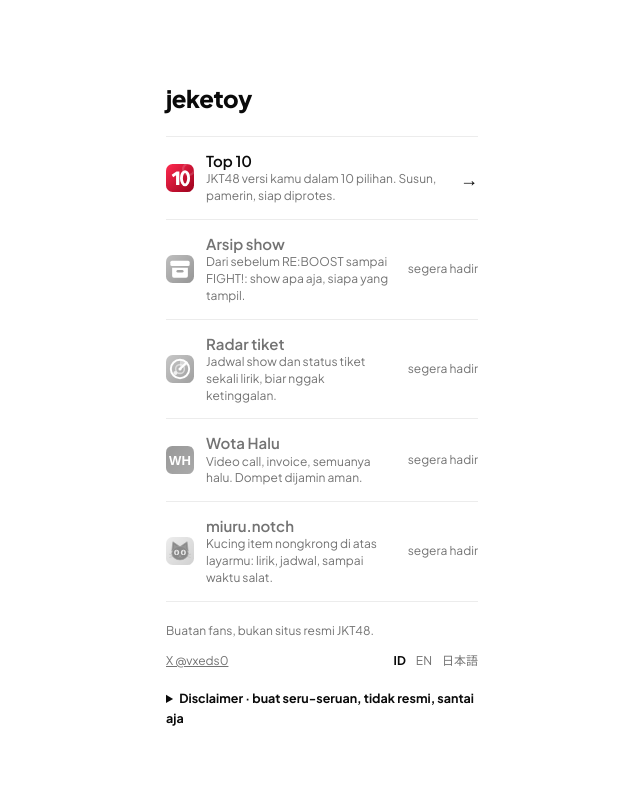
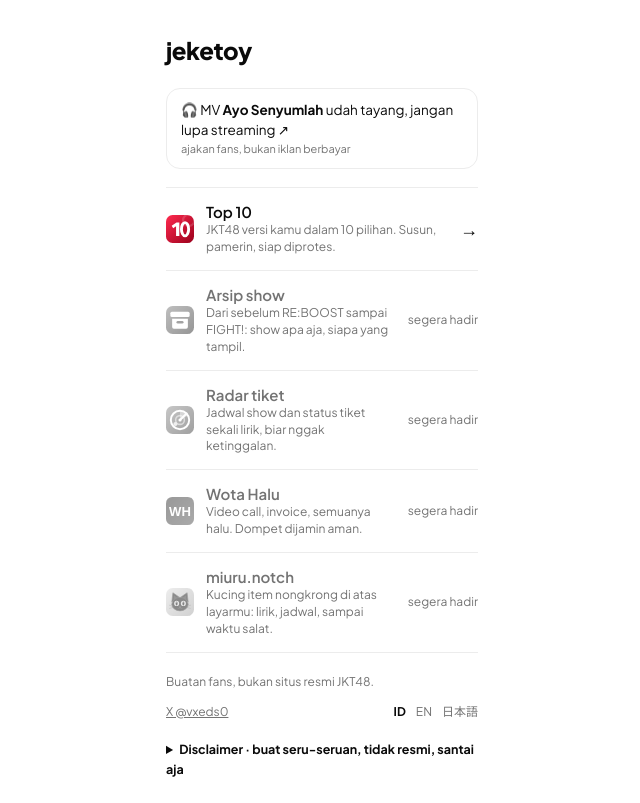
Before and after one commit to miuruuu/jeketoy-home, a plain HTML site: page index.html in a window 1280 px wide. Shown: the whole page, without its empty margins (318-958 px from the left). Drawn offline with Linux system fonts and the light colour scheme.

Commit message:
Ajakan streaming MV Ayo Senyumlah
Co-Authored-By: Claude Sonnet 5.5 <noreply@anthropic.com>

```diff
--- a/index.html
+++ b/index.html
@@ -24,6 +24,7 @@ main{max-width:360px;min-height:100vh;min-height:100dvh;margin:0 auto;padding:32
 h1{font-size:24px;font-weight:800;letter-spacing:-.02em;margin-bottom:20px}
 .baris{display:flex;align-items:center;gap:12px;padding:14px 0;border-top:1px solid var(--line);color:inherit;text-decoration:none}
 nav{border-bottom:1px solid var(--line)}
+.single{display:block;margin:0 0 18px;padding:11px 14px;border:1px solid var(--line);border-radius:14px;color:inherit;text-decoration:none;font-size:13.5px;line-height:1.45}.single small{display:block;font-size:11px;color:var(--mute);margin-top:2px}.single:hover{border-color:var(--ink)}
 .baris img{width:28px;height:28px;flex:none}
 .baris div{flex:1;min-width:0}
 .baris b{display:block;font-weight:600;line-height:1.35}
@@ -45,6 +46,7 @@ footer a{color:inherit}
 <body>
 <main>
   <h1>jeketoy</h1>
+  <a class="single" id="single" href="https://youtu.be/U1BDaJkCRKQ" target="_blank" rel="noopener noreferrer"><span>🎧 MV <b>Ayo Senyumlah</b> udah tayang, jangan lupa streaming ↗</span><small>ajakan fans, bukan iklan berbayar</small></a>
   <nav>
     <a class="baris" href="https://topjkt48.jeketoy.lol/"><img src="ikon/top10.svg" alt="" width="28" height="28"><div><b data-t="top">Top 10</b><small data-t="top.d">JKT48 versi kamu dalam 10 pilihan. Susun, pamerin, siap diprotes.</small></div><em aria-hidden="true">→</em></a>
     <div class="baris nanti"><img src="ikon/arsip.svg" alt="" width="28" height="28"><div><b data-t="arsip">Arsip show</b><small data-t="arsip.d">Dari sebelum RE:BOOST sampai FIGHT!: show apa aja, siapa yang tampil.</small></div><em data-t="nanti">segera hadir</em></div>
@@ -73,9 +75,11 @@ footer a{color:inherit}
     en:'<details class="disc"><summary>Disclaimer · just for fun, unofficial, don’t take it too seriously</summary><p><b>Just for fun.</b> A bunch of fan-made side projects, not official. No connection to JKT48 or JOT. All names and brands belong to their owners.</p><p><b>Nothing for sale.</b> No ads and no transactions of any kind.</p><p><b>Privacy.</b> This page only remembers your language choice in this browser. No trackers. It is hosted on GitHub Pages, which receives visitors’ IP addresses.</p><p><b>About AI.</b> Made with AI help (Claude Code), including this text. The English and Japanese versions have not been checked by a native speaker.</p></details>',
     ja:'<details class="disc"><summary>免責事項 · 趣味の非公式サイトです。気楽にどうぞ</summary><p><b>趣味のサイトです。</b> ファンが作った非公式の遊びプロジェクト集です。JKT48およびJOTとは関係ありません。名称とブランドは各権利者に帰属します。</p><p><b>販売はありません。</b> 広告も取引も一切ありません。</p><p><b>プライバシー。</b> このページが記憶するのは言語の選択だけです。追跡はありません。GitHub Pagesで公開しており、GitHubは訪問者のIPアドレスを受け取ります。</p><p><b>AIについて。</b> この文章を含め、AI(Claude Code)の助けで作りました。英語版と日本語版はネイティブの確認を受けていません。</p></details>'
   };
+  var SINGLE={id:'<span>🎧 MV <b>Ayo Senyumlah</b> udah tayang, jangan lupa streaming ↗</span><small>ajakan fans, bukan iklan berbayar</small>',en:'<span>🎧 The <b>Ayo Senyumlah</b> MV is out, don’t forget to stream ↗</span><small>a fan shout-out, not a paid ad</small>',ja:'<span>🎧 <b>Ayo Senyumlah</b>のMV公開中。ぜひ再生してね ↗</span><small>有料広告ではなく、ファンからのお知らせです</small>'};
   function pakai(l){
     if(!T[l])l='id';
     document.documentElement.lang=l;
+    document.getElementById('single').innerHTML=SINGLE[l];
     document.getElementById('disc').innerHTML=DISC[l];
     [].forEach.call(document.querySelectorAll('[data-t]'),function(e){e.textContent=T[l][e.getAttribute('data-t')]});
     [].forEach.call(document.querySelectorAll('[data-l]'),function(b){var on=b.getAttribute('data-l')===l;b.className=on?'on':'';b.setAttribute('aria-pressed',on)});
```
